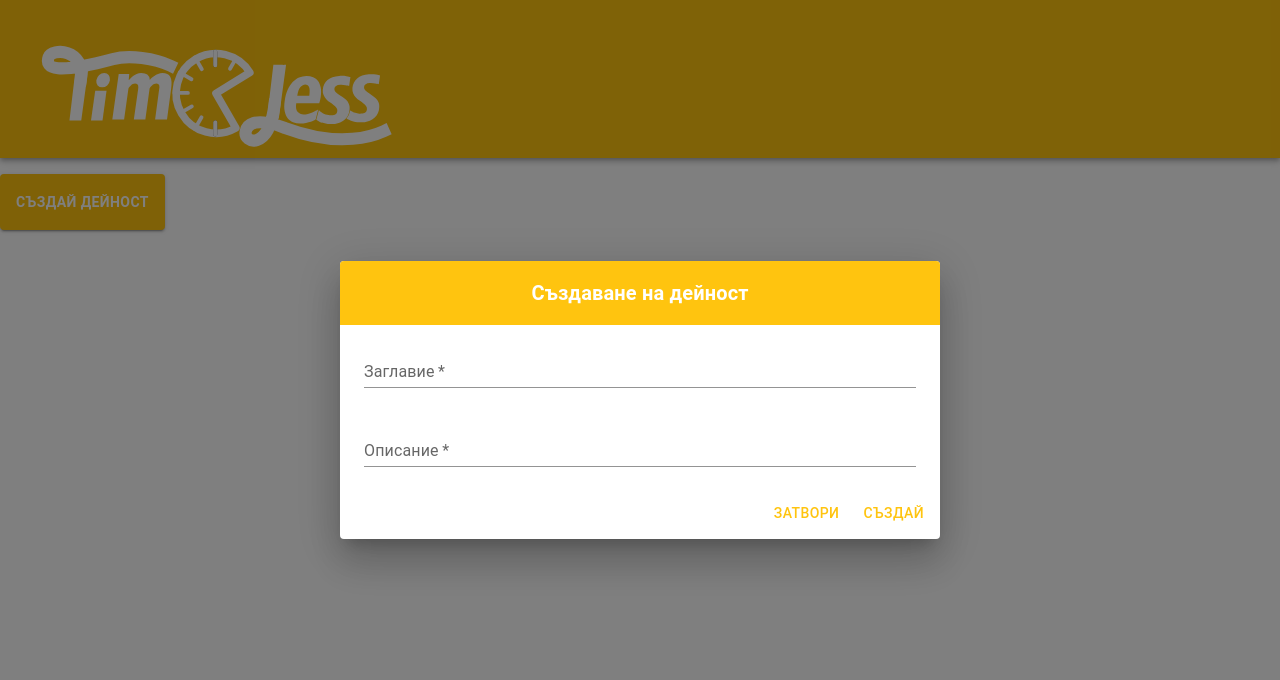
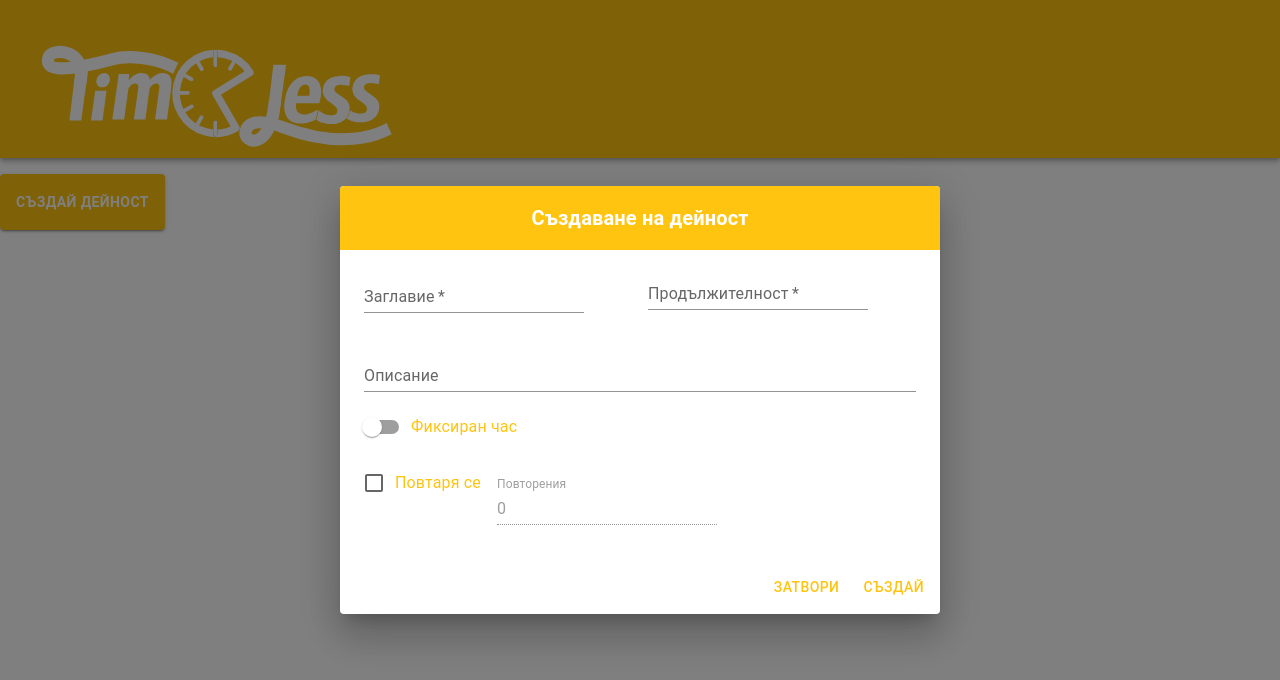
Before and after one commit to ariolandi/TimeLess, a React (Vite) app in the folder client/: page /dashboard in a window 1280 px wide. Shown: the top 680 px of the page. Built offline with nearby package versions, Linux system fonts and the light colour scheme.

Commit message:
Frontend refactoring

```diff
--- a/client/src/components/credentialsForm.tsx
+++ b/client/src/components/credentialsForm.tsx
@@ -4,7 +4,7 @@ import Box from "@mui/material/Box";
 import Container from "@mui/material/Container";
 import { styles, standardMarginPercent } from "./styles";
 import { SubmitButton } from "./components";
-import { InputParams, InputTextField } from "./textField";
+import { InputParams, InputField } from "./textField";
 
 export interface CredentialsFormProps {
   params: InputParams[];
@@ -42,12 +42,10 @@ export function CredentialsForm({
             {params.map((field) => {
               return (
                 <Grid item xs={12} key={field.name}>
-                  <InputTextField
-                    name={field.name}
-                    value={field.value}
-                    state={field.state}
-                    label={field.label}
-                    type={field.type}
+                  <InputField
+                    field={field}
+                    fullWidth={true}
+                    required={true}
                   />
                 </Grid>
               );
--- a/client/src/components/dialog.tsx
+++ b/client/src/components/dialog.tsx
@@ -1,37 +1,59 @@
-import { Button } from "@mui/material";
-import Grid from "@mui/material/Grid";
-import DialogTitle from "@mui/material/DialogTitle";
+import { Box, Button, Checkbox, DialogActions, DialogContent, DialogTitle, FormControlLabel, Grid, Switch, Typography } from "@mui/material";
 import Dialog from "@mui/material/Dialog";
 import { useState } from "react";
-import DialogActions from "@mui/material/DialogActions";
-import DialogContent from "@mui/material/DialogContent";
-import { InputParams, InputTextField } from "./textField";
-
+import { InputParams, InputField, TimeInput, TimeInputParams } from "./textField";
+import dayjs, { Dayjs } from "dayjs";
 
 export function SimpleDialog(isOpen: boolean = true) {
   const [open, setOpen] = useState(isOpen);
   const [title, setTitle] = useState("");
   const [description, setDescription] = useState("");
+  const [timeToggle, setTimeToggle] = useState(false);
+  const [doRepeat, setDoRepeat] = useState(false);
+  const [repeat, setRepeat] = useState("0");
+  const [duration, setDuration] = useState<Dayjs | null>(null);
+  const [startTime, setStartTime] = useState<Dayjs | null>(dayjs("2000-01-01T9:00"));
 
   const handleClose = () => {
     setOpen(false);
   };
 
-  const params: InputParams[] = [
-    {
+  const titleInput: InputParams = {
     name: "title",
     value: title,
     state: setTitle,
     label: "Заглавие",
-    },
-    {
+  };
+
+  const descriptionInput: InputParams = {
     name: "description",
     value: description,
     state: setDescription,
     label: "Описание",
     multiline: true,
-    },
-  ];
+  };
+
+  const repeatInput: InputParams = {
+    name: "repeat",
+    value: repeat,
+    state: setRepeat,
+    label: "Повторения",
+    type: "number",
+  };
+
+  const startTimeInput: TimeInputParams = {
+    name: "startTime",
+    value: startTime,
+    state: setStartTime,
+    label: "Начален час",
+  }
+
+  const durationInput: TimeInputParams = {
+    name: "duration",
+    value: duration,
+    state: setDuration,
+    label: "Продължителност",
+  }
 
   return (
     <Dialog
@@ -51,24 +73,62 @@ export function SimpleDialog(isOpen: boolean = true) {
           backgroundColor: "primary.main",
           color: "primary.contrastText",
           textAlign: "center",
-          fontWeight: "bolder"
+          fontWeight: "bolder",
         }}
-      >Създаване на дейност</DialogTitle>
+      >
+        Създаване на дейност
+      </DialogTitle>
       <DialogContent>
         <Grid container spacing={2}>
-          {params.map((field) => {
-            return (
-              <Grid item xs={12} key={field.name}>
-                <InputTextField
-                  name={field.name}
-                  value={field.value}
-                  state={field.state}
-                  label={field.label}
-                  type={field.type}
+          <Grid item xs={12} sm={6}>
+            <InputField
+              field={titleInput}
+              required={true}
             />
           </Grid>
-            );
-          })}
+          <Grid item xs={12} sm={6}>
+            <TimeInput
+              field={durationInput}
+              required={true}
+            />
+          </Grid>
+          <Grid item xs={12}>
+            <InputField
+              field={descriptionInput}
+              fullWidth={true}
+            />
+          </Grid>
+          <Grid item xs={12}>
+            <FormControlLabel
+              control={<Switch onChange={(e) => setTimeToggle(e.target.checked)}/>}
+              label={<Typography color="primary.main"> Фиксиран час </Typography>}
+            />
+          </Grid>
+          <Grid item xs={12}>
+            <Box sx={{display: timeToggle ? "none" : "block"}}>
+              <FormControlLabel
+                control={
+                  <Checkbox
+                    value={doRepeat}
+                    onChange={(e) => setDoRepeat(e.target.checked)}
+                  />
+                }
+                label={<Typography color="primary.main"> Повтаря се </Typography>}
+              />
+              <InputField
+                field={repeatInput}
+                fullWidth={false}
+                disabled={!doRepeat}
+              />
+            </Box>
+          </Grid>
+          <Grid item xs={12}>
+            <Box sx={{display: timeToggle ? "block" : "none"}}>
+              <TimeInput
+                field={startTimeInput}
+              />
+            </Box>
+          </Grid>
         </Grid>
       </DialogContent>
       <DialogActions>
--- a/client/src/components/requests.tsx
+++ b/client/src/components/requests.tsx
@@ -1,6 +1,6 @@
 const server_url = "http://127.0.0.1:3000";
 
-const exec_request = async (params: object, headers: HeadersInit, endpoint: string, method: string) => {
+const execRequest = async (params: object, headers: HeadersInit, endpoint: string, method: string) => {
   const response = await fetch(`${server_url}/${endpoint}`, {
     method: method,
     mode: "cors",
@@ -23,10 +23,10 @@ export const request = async (params: object, endpoint: string, method: string)
     "Access-Control-Allow-Credentials": "true",
   };
 
-  return await exec_request(params, headers, endpoint, method);
+  return await execRequest(params, headers, endpoint, method);
 };
 
-export const authorized_request = async (
+export const authorizedRequest = async (
   params: object,
   endpoint: string,
   method: string
@@ -37,5 +37,5 @@ export const authorized_request = async (
     "Authorization": `Bearer ${localStorage.getItem("current_user")}`,
   };
 
-  return await exec_request(params, headers, endpoint, method);
+  return await execRequest(params, headers, endpoint, method);
 };
--- a/client/src/components/textField.tsx
+++ b/client/src/components/textField.tsx
@@ -1,18 +1,40 @@
 import TextField from "@mui/material/TextField";
+import { TimeField } from "@mui/x-date-pickers/TimeField";
+import dayjs, { Dayjs } from "dayjs";
+import { Dispatch, SetStateAction } from "react";
 
 export interface InputParams {
   name: string;
   value: string;
-  state: (value: string) => void;
+  state: ((value: string) => void);
   label: string;
   type?: string;
   multiline?: boolean;
 }
 
-export function InputTextField(field: InputParams,) {
+export interface TimeInputParams {
+  name: string;
+  value: Dayjs | null;
+  state: Dispatch<SetStateAction<dayjs.Dayjs | null>>;
+  label: string;
+  type?: string;
+  multiline?: boolean;
+}
+
+export function InputField({
+  field,
+  required,
+  fullWidth,
+  disabled,
+}: {
+  field: InputParams,
+  required?: boolean,
+  fullWidth?: boolean,
+  disabled?: boolean,
+}) {
   return (<TextField
-    required
-    fullWidth
+    required={required || false}
+    fullWidth={fullWidth || false}
     id={field.name}
     label={field.label}
     name={field.name}
@@ -21,6 +43,34 @@ export function InputTextField(field: InputParams,) {
     value={field.value}
     sx={{marginTop: "15px"}}
     multiline={field.multiline || false}
+    disabled={disabled || false}
     onChange={(e) => field.state(e.target.value)}
   />);
 }
+
+export function TimeInput({
+  field,
+  required,
+  disabled,
+  variant,
+}: {
+  field: TimeInputParams,
+  required?: boolean,
+  disabled?: boolean,
+  variant?: "outlined" | "filled" | "standard"
+}) {
+  return (
+    <TimeField
+      required={required || false}
+      disabled={disabled || false}
+      format="HH:mm"
+      label={field.label}
+      name={field.name}
+      value={field.value}
+      size="small"
+      variant={variant || "standard"}
+      sx={{marginTop: "15px"}}
+      onChange={(e) => field.state(e)}
+    />
+  );
+}
--- a/client/src/pages/dashboard.tsx
+++ b/client/src/pages/dashboard.tsx
@@ -1,11 +1,11 @@
 import Header from '../components/header'
 import { Container, Button } from '@mui/material';
 import { styles } from "../components/styles";
-import * as React from 'react';
 import { SimpleDialog } from '../components/dialog';
+import { useState } from 'react';
 
 export default function DashBoard () {
-  const [open, setOpen] = React.useState(false);
+  const [open, setOpen] = useState(false);
 
   const handleClickOpen = () => {
     setOpen(true);
@@ -26,9 +26,7 @@ export default function DashBoard () {
       >
         <b>Създай дейност</b>
       </Button>
-      <SimpleDialog
-        isOpen={open}
-      />
+      <SimpleDialog isOpen={open}/>
     </Container>
   );
 }
--- a/client/src/pages/entry-page/loginForm.tsx
+++ b/client/src/pages/entry-page/loginForm.tsx
@@ -1,8 +1,9 @@
 // import * as React from 'react';
-import { login_user } from "../../components/user_requests";
+import { loginUser } from "../../components/userRequests";
 import { useState } from "react";
 import { CredentialsForm } from "../../components/credentialsForm";
 import { useNavigate } from "react-router-dom";
+import { InputParams } from "../../components/textField";
 
 export default function LogIn() {
   const navigate = useNavigate();
@@ -13,14 +14,14 @@ export default function LogIn() {
   const handleSubmit = async (event: React.FormEvent<HTMLFormElement>) => {
     event.preventDefault();
 
-    const result = await login_user(username, password);
+    const result = await loginUser(username, password);
     localStorage.setItem("current_user", result.data.token);
 
     if (!result.data.onboarded) navigate(`/information`);
     else navigate(`/dashboard`);
   };
 
-  const params = [
+  const params: InputParams[] = [
     {
       name: "username",
       value: username,
--- a/client/src/pages/entry-page/registerForm.tsx
+++ b/client/src/pages/entry-page/registerForm.tsx
@@ -1,8 +1,9 @@
 // import * as React from 'react';
-import { create_user } from "../../components/user_requests";
+import { createUser } from "../../components/userRequests";
 import { useState } from "react";
 import { CredentialsForm } from "../../components/credentialsForm";
 import { useNavigate } from "react-router-dom";
+import { InputParams } from "../../components/textField";
 
 export default function SignUp() {
   const navigate = useNavigate();
@@ -14,13 +15,13 @@ export default function SignUp() {
   const handleSubmit = async (event: React.FormEvent<HTMLFormElement>) => {
     event.preventDefault();
 
-    const result = await create_user(username, password, email);
+    const result = await createUser(username, password, email);
     localStorage.setItem("current_user", result.data.token);
 
     navigate(`/information`);
   };
 
-  const params = [
+  const params: InputParams[] = [
     {
       name: "username",
       value: username,
```
Also changed, not shown: client/src/components/userRequests.tsx (renamed from client/src/components/user_requests.tsx, +5 -5 lines), client/src/pages/information.tsx (+15 -28 lines). Lines whose indentation alone changed are shown as unchanged.
